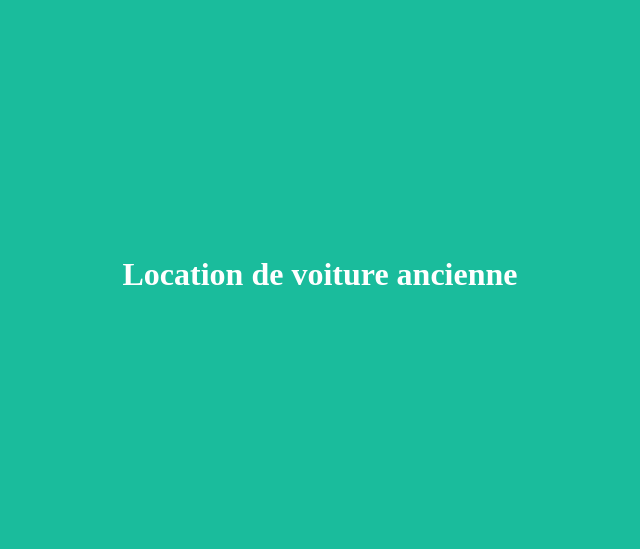
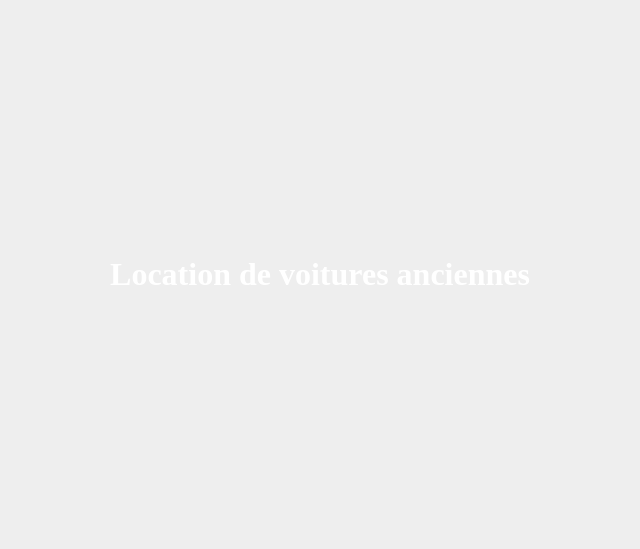
Before and after one commit to francklokossou/locationVoiture, a plain HTML site: page index.html in a window 1280 px wide. Shown: the part 5-554 px from the top of the page, without its empty margins (320-960 px from the left). Drawn offline with Linux system fonts and the light colour scheme.

Commit message:
update of backgroundColor

```diff
--- a/index.html
+++ b/index.html
@@ -6,8 +6,8 @@
     <title>Location de véhicule</title>
 </head>
 
-<body style="background: #1abc9c;">
-    <h1 style="color:white;padding-top:20%;padding-bottom: 20%;text-align: center;">Location de voiture ancienne</h1>
+<body style="background: #eeeeee;">
+    <h1 style="color:white;padding-top:20%;padding-bottom: 20%;text-align: center;">Location de voitures anciennes</h1>
 </body>
 
 </html>
```
